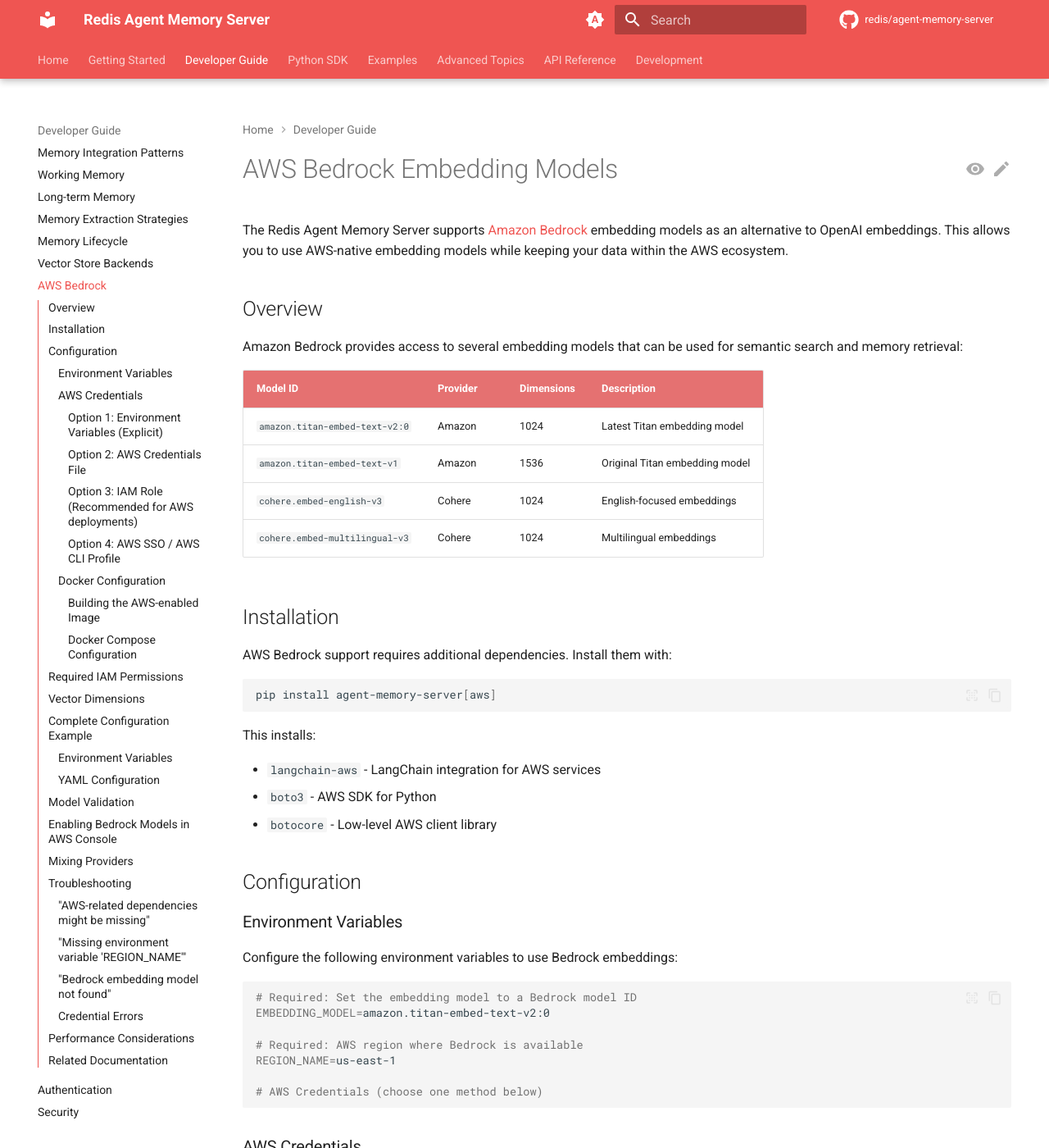
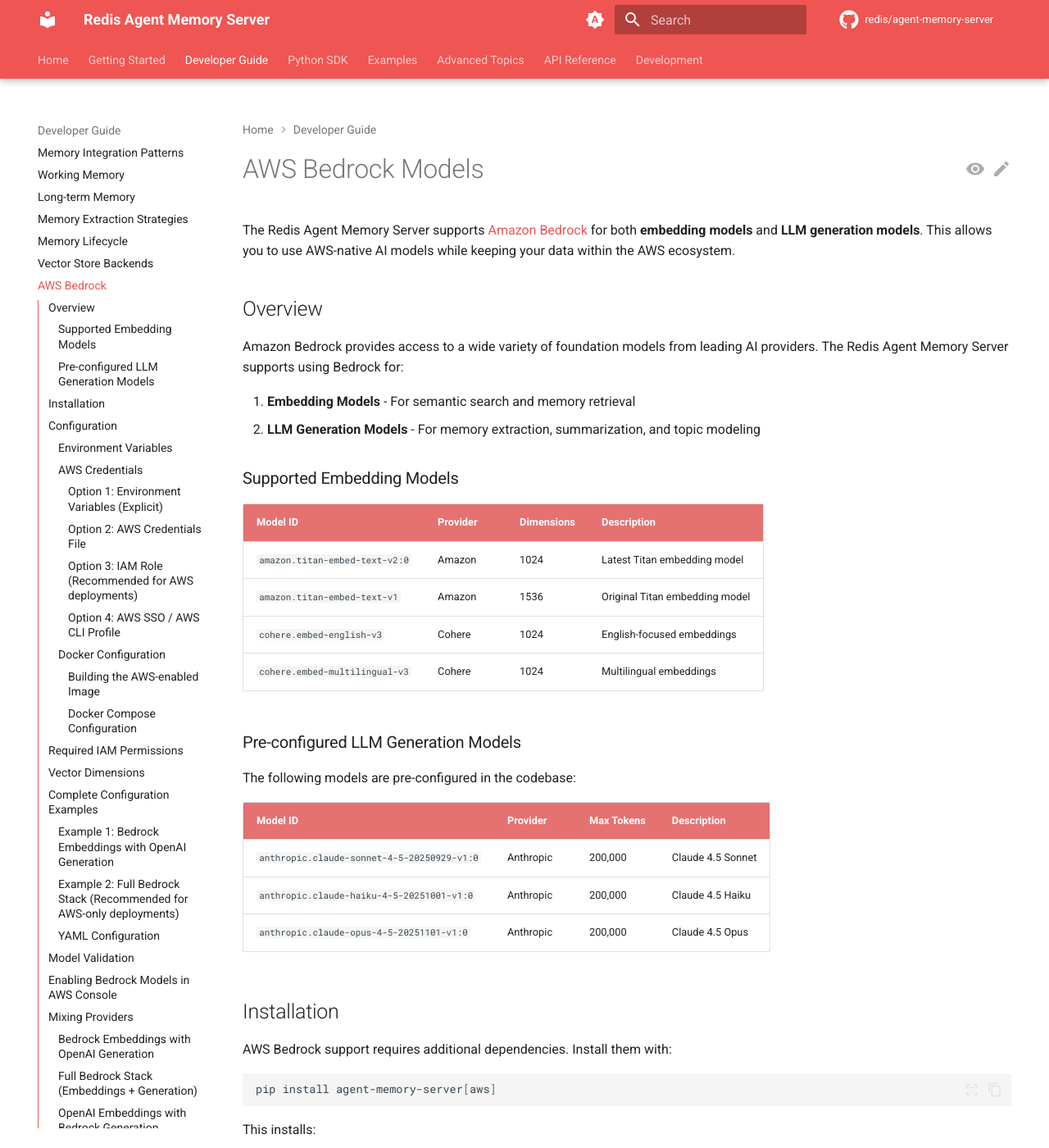
Before and after one commit to redis/agent-memory-server, an MkDocs documentation site: the page built from docs/aws-bedrock.md, in a window 1280 px wide and 1400 px high. Shown: the whole window at 82% size. Built offline with MkDocs 1.6.1 and Material for MkDocs 9.7.7, drawn with Linux system fonts in a browser that asks for light colours; comment, search, counter and statistics services are not loaded; the version menu is left out; some of the changed text lies outside the part shown.

Commit message:
Add: support for Bedrock LLMs + docker optimization

````diff
--- a/docs/aws-bedrock.md
+++ b/docs/aws-bedrock.md
@@ -1,10 +1,15 @@
-# AWS Bedrock Embedding Models
+# AWS Bedrock Models
 
-The Redis Agent Memory Server supports [Amazon Bedrock](https://aws.amazon.com/bedrock/) embedding models as an alternative to OpenAI embeddings. This allows you to use AWS-native embedding models while keeping your data within the AWS ecosystem.
+The Redis Agent Memory Server supports [Amazon Bedrock](https://aws.amazon.com/bedrock/) for both **embedding models** and **LLM generation models**. This allows you to use AWS-native AI models while keeping your data within the AWS ecosystem.
 
 ## Overview
 
-Amazon Bedrock provides access to several embedding models that can be used for semantic search and memory retrieval:
+Amazon Bedrock provides access to a wide variety of foundation models from leading AI providers. The Redis Agent Memory Server supports using Bedrock for:
+
+1. **Embedding Models** - For semantic search and memory retrieval
+2. **LLM Generation Models** - For memory extraction, summarization, and topic modeling
+
+### Supported Embedding Models
 
 | Model ID | Provider | Dimensions | Description |
 |----------|----------|------------|-------------|
@@ -12,6 +17,16 @@
 | `amazon.titan-embed-text-v1` | Amazon | 1536 | Original Titan embedding model |
 | `cohere.embed-english-v3` | Cohere | 1024 | English-focused embeddings |
 | `cohere.embed-multilingual-v3` | Cohere | 1024 | Multilingual embeddings |
+
+### Pre-configured LLM Generation Models
+
+The following models are pre-configured in the codebase:
+
+| Model ID | Provider | Max Tokens | Description |
+|----------|----------|------------|-------------|
+| `anthropic.claude-sonnet-4-5-20250929-v1:0` | Anthropic | 200,000 | Claude 4.5 Sonnet |
+| `anthropic.claude-haiku-4-5-20251001-v1:0` | Anthropic | 200,000 | Claude 4.5 Haiku |
+| `anthropic.claude-opus-4-5-20251101-v1:0` | Anthropic | 200,000 | Claude 4.5 Opus |
 
 ## Installation
 
@@ -31,14 +46,20 @@
 
 ### Environment Variables
 
-Configure the following environment variables to use Bedrock embeddings:
+Configure the following environment variables to use Bedrock models:
 
 ```bash
-# Required: Set the embedding model to a Bedrock model ID
+# Required: AWS region where Bedrock is available
+REGION_NAME=us-east-1
+
+# For Bedrock Embedding Models
 EMBEDDING_MODEL=amazon.titan-embed-text-v2:0
 
-# Required: AWS region where Bedrock is available
-REGION_NAME=us-east-1
+# For Bedrock LLM Generation Models (optional)
+GENERATION_MODEL=anthropic.claude-sonnet-4-5-20250929-v1:0
+FAST_MODEL=anthropic.claude-haiku-4-5-20251001-v1:0
+SLOW_MODEL=anthropic.claude-sonnet-4-5-20250929-v1:0
+TOPIC_MODEL=anthropic.claude-haiku-4-5-20251001-v1:0
 
 # AWS Credentials (choose one method below)
 ```
@@ -158,7 +179,9 @@
             "Effect": "Allow",
             "Action": "bedrock:InvokeModel",
             "Resource": [
-                "arn:aws:bedrock:us-east-1::foundation-model/amazon.titan-embed-text-v2:0"
+                "arn:aws:bedrock:us-east-1::foundation-model/amazon.titan-embed-text-v2:0",
+                "arn:aws:bedrock:us-east-1::foundation-model/anthropic.claude-sonnet-4-5-20250929-v1:0",
+                "arn:aws:bedrock:us-east-1::foundation-model/anthropic.claude-haiku-4-5-20251001-v1:0"
             ]
         },
         {
@@ -169,6 +192,8 @@
     ]
 }
 ```
+
+**Note**: When using Bedrock LLM models for generation tasks (memory extraction, summarization, topic modeling), ensure your IAM policy includes permissions for all the models you've configured (`GENERATION_MODEL`, `FAST_MODEL`, `SLOW_MODEL`, `TOPIC_MODEL`).
 
 ## Vector Dimensions
 
@@ -182,14 +207,12 @@
 REDISVL_VECTOR_DIMENSIONS=1536
 ```
 
-## Complete Configuration Example
+## Complete Configuration Examples
 
-Here's a complete example using Amazon Titan embeddings:
-
-### Environment Variables
+### Example 1: Bedrock Embeddings with OpenAI Generation
 
 ```bash
-# Embedding model
+# Embedding model (Bedrock)
 EMBEDDING_MODEL=amazon.titan-embed-text-v2:0
 
 # AWS Configuration
@@ -200,20 +223,48 @@
 # Vector store dimensions (must match embedding model)
 REDISVL_VECTOR_DIMENSIONS=1024
 
+# Generation model (OpenAI)
+GENERATION_MODEL=gpt-4o
+OPENAI_API_KEY=your-openai-key
+
 # Other settings
 REDIS_URL=redis://localhost:6379
-GENERATION_MODEL=gpt-4o  # Generation still uses OpenAI/Anthropic
+```
+
+### Example 2: Full Bedrock Stack (Recommended for AWS-only deployments)
+
+```bash
+# AWS Configuration
+REGION_NAME=us-east-1
+AWS_ACCESS_KEY_ID=your-access-key-id
+AWS_SECRET_ACCESS_KEY=your-secret-access-key
+
+# Embedding model (Bedrock Titan)
+EMBEDDING_MODEL=amazon.titan-embed-text-v2:0
+REDISVL_VECTOR_DIMENSIONS=1024
+
+# Generation models (Bedrock Claude)
+GENERATION_MODEL=anthropic.claude-sonnet-4-5-20250929-v1:0
+FAST_MODEL=anthropic.claude-haiku-4-5-20251001-v1:0
+SLOW_MODEL=anthropic.claude-sonnet-4-5-20250929-v1:0
+TOPIC_MODEL=anthropic.claude-haiku-4-5-20251001-v1:0
+
+# Other settings
+REDIS_URL=redis://localhost:6379
 ```
 
 ### YAML Configuration
 
 ```yaml
-# config.yaml
+# config.yaml - Full Bedrock Stack
+region_name: us-east-1
 embedding_model: amazon.titan-embed-text-v2:0
-region_name: us-east-1
 redisvl_vector_dimensions: 1024
+generation_model: anthropic.claude-sonnet-4-5-20250929-v1:0
+fast_model: anthropic.claude-haiku-4-5-20251001-v1:0
+slow_model: anthropic.claude-sonnet-4-5-20250929-v1:0
+topic_model: anthropic.claude-haiku-4-5-20251001-v1:0
 redis_url: redis://localhost:6379
-generation_model: gpt-4o
 ```
 
 ## Model Validation
@@ -242,7 +293,9 @@
 
 ## Mixing Providers
 
-You can use Bedrock for embeddings while using OpenAI or Anthropic for text generation:
+You can mix and match providers for different use cases:
+
+### Bedrock Embeddings with OpenAI Generation
 
 ```bash
 # Embeddings via Bedrock
@@ -254,7 +307,39 @@
 OPENAI_API_KEY=your-openai-key
 ```
 
-This is a common pattern when you want to keep embedding data within AWS but leverage the latest generation models.
+### Full Bedrock Stack (Embeddings + Generation)
+
+```bash
+# All AWS - keep everything within your AWS environment
+REGION_NAME=us-east-1
+
+# Embeddings via Bedrock
+EMBEDDING_MODEL=amazon.titan-embed-text-v2:0
+REDISVL_VECTOR_DIMENSIONS=1024
+
+# Generation via Bedrock Claude
+GENERATION_MODEL=anthropic.claude-sonnet-4-5-20250929-v1:0
+FAST_MODEL=anthropic.claude-haiku-4-5-20251001-v1:0
+SLOW_MODEL=anthropic.claude-sonnet-4-5-20250929-v1:0
+TOPIC_MODEL=anthropic.claude-haiku-4-5-20251001-v1:0
+```
+
+### OpenAI Embeddings with Bedrock Generation
+
+```bash
+# Embeddings via OpenAI
+EMBEDDING_MODEL=text-embedding-3-small
+OPENAI_API_KEY=your-openai-key
+
+# Generation via Bedrock
+REGION_NAME=us-east-1
+GENERATION_MODEL=anthropic.claude-sonnet-4-5-20250929-v1:0
+```
+
+This flexibility allows you to:
+- Keep all data within AWS for compliance requirements
+- Use the best model for each task
+- Optimize costs by choosing appropriate models for different operations
 
 ## Troubleshooting
 
@@ -281,6 +366,20 @@
 3. Ensure the model is enabled in Bedrock console
 4. Verify your IAM permissions include `bedrock:ListFoundationModels`
 
+### "Bedrock LLM model not responding correctly"
+
+1. Verify the model ID matches exactly (including version suffix like `:0`)
+2. Check the model is enabled in your Bedrock console
+3. Verify your IAM permissions include `bedrock:InvokeModel` for the specific model
+4. Some models may have different regional availability - check AWS documentation
+
+### "Error creating chat completion with Bedrock"
+
+1. Check that the model ID is correct and the model is enabled
+2. Verify your AWS credentials have `bedrock:InvokeModel` permission
+3. Check the request isn't exceeding the model's token limits
+4. Review CloudWatch logs for detailed error messages
+
 ### Credential Errors
 
 If you see authentication errors:
@@ -289,6 +388,12 @@
 2. Check the credentials have the required IAM permissions
 3. If using temporary credentials, ensure they haven't expired
 4. Try running `aws sts get-caller-identity` to verify your credentials work
+
+### Model-Specific Issues
+
+**Model IDs**: Ensure you're using the Bedrock-specific model IDs (e.g., `anthropic.claude-sonnet-4-5-20250929-v1:0`) not the direct provider API model IDs.
+
+**Converse API**: The implementation uses `ChatBedrockConverse` from `langchain-aws`, which provides a unified interface for all Bedrock models via the Converse API. Model-specific formatting is handled automatically.
 
 ## Performance Considerations
 
--- a/pyproject.toml
+++ b/pyproject.toml
@@ -22,7 +22,6 @@
     "fastapi>=0.115.11",
     "langchain-core>=0.3.0",
     "mcp>=1.6.0",
-    "numba>=0.60.0",
     "numpy>=2.1.0",
     "openai>=1.3.7",
     "pydantic>=2.5.2",
@@ -30,7 +29,6 @@
     "python-dotenv>=1.0.0",
     "pydocket>=0.6.3",
     "redisvl>=0.6.0",
-    "sentence-transformers>=3.4.1",
     "structlog>=25.2.0",
     "tiktoken>=0.5.1",
     "transformers>=4.51.1",
@@ -136,7 +134,6 @@
 [project.optional-dependencies]
 dev = [
     "agent-memory-client",
-    "bertopic>=0.16.4,<0.17.0",
 ]
 aws = [
     "langchain-aws>=1.1.0,<2.0.0",
@@ -145,9 +142,6 @@
 ]
 
 [dependency-groups]
-bertopic = [
-    "bertopic<0.17.0,>=0.16.4",
-]
 dev = [
     "pytest>=8.3.5",
     "pytest-asyncio>=0.23.0",
````
Also changed, not shown: docker-compose-task-workers.yml (+0 -24 lines), docker-compose.yml (+0 -24 lines), docs/configuration.md (+17 -1 lines), 9 other files.
